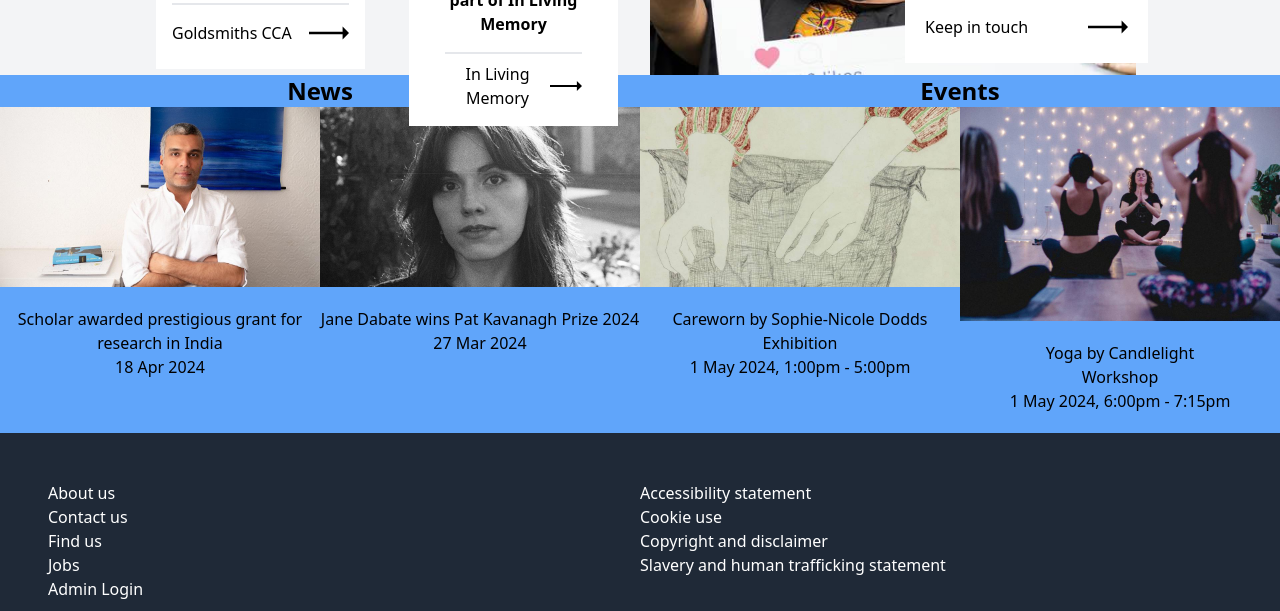
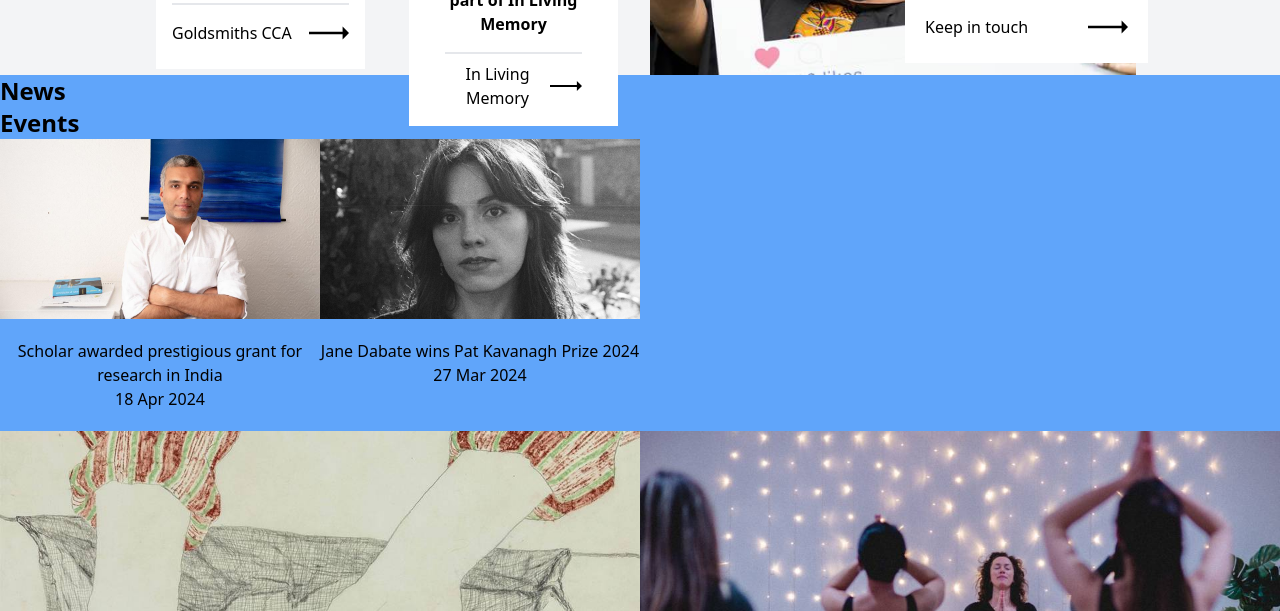
Before and after one commit to tuyishimejohnson/goldsmiths_clone, a website: page src/index.html in a window 1280 px wide. Shown: the part 2455-3066 px from the top of the page. Drawn offline with Linux system fonts and the light colour scheme.

```diff
--- a/src/index.html
+++ b/src/index.html
@@ -457,12 +457,16 @@
 
 
             <!-- Last section -->
-            <div class="bg-blue-400 md:hidden lg:flex">
+            <div class="bg-blue-400 md:hidden lg:block">
+                <div>
+                    <h1 class=" text-2xl font-semibold">News</h1>
+                    <h1 class=" text-2xl font-semibold">Events</h1>
+                </div>
                 <!-- News -->
                 <div class="">
-                    <h1 class="text-center text-2xl font-semibold">News</h1>
+
                     <div class=" flex">
-                        <div class="">
+                        <div class="w-1/4">
                             <a href="#">
                                 <img src="images/Siddhesh-edit.jpg" alt="A man">
                                 <div class="text-center py-5">
@@ -472,7 +476,7 @@
                             </a>
                         </div>
 
-                        <div>
+                        <div class="w-1/4">
                             <a href="#">
                                 <img src="images/Jane-Dabate-edit.jpg" alt="A woman">
                                 <div class="text-center py-5">
@@ -489,10 +493,10 @@
                 <!-- Events -->
 
                 <div class="">
-                    <h1 class="text-center text-2xl font-semibold">Events</h1>
+
 
                     <div class="flex">
-                        <div>
+                        <div class="">
                             <img src="images/image.jpg" alt="Artwork">
                             <div>
                                 <a href="#">
@@ -505,8 +509,8 @@
                             </div>
 
                         </div>
-                        <div>
-                            <img src="images/yoga.jpg" alt="Yoga">
+                        <div class="">
+                            <img src="images/yoga.jpg" alt="Yoga" class="w-full">
                             <div>
                                 <a href="#">
                                     <div class="text-center py-5 flex flex-col">
```
Also changed, not shown: src/output.css.
